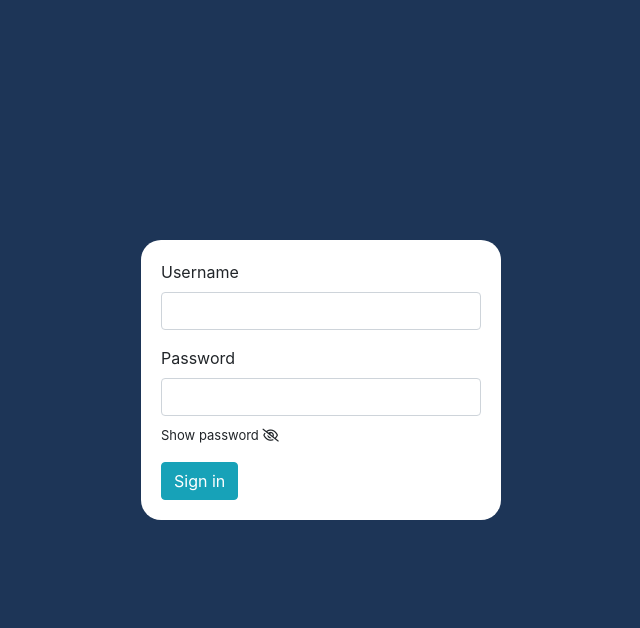
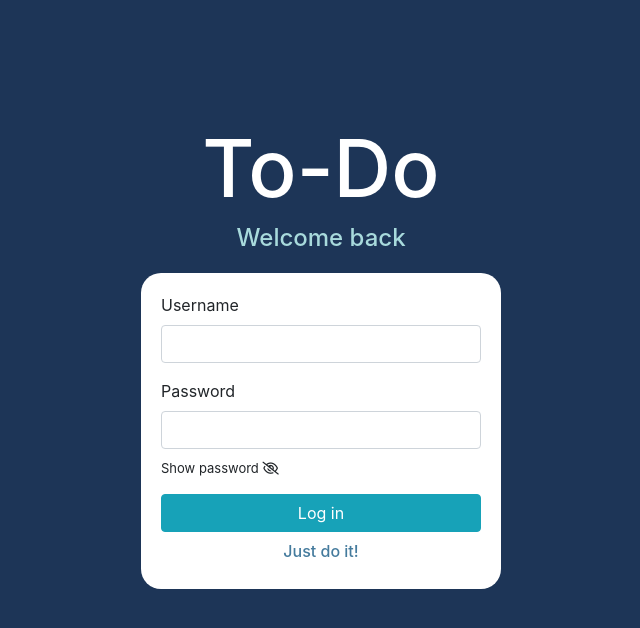
Before and after one commit to manujames/to-do, a plain HTML site: page index.html in a window 1280 px wide. Shown: the whole page, without its empty margins (319-959 px from the left). Drawn offline with nearby package versions, Linux system fonts and the light colour scheme.

Commit message:
Partial: Basic design and functions

```diff
--- a/css/style.css
+++ b/css/style.css
@@ -16,14 +16,30 @@ body{
 
 .login{
     max-width: 400px;
-    margin: 30vh auto;
+    margin: 15vh auto;
+}
+
+.login h1{
+    color: #FFFFFF;
+    font-size: 80px;
+    text-align: center;
+}
+
+.login h4{
+    color: #a8dadc;
+    text-align: center;
+}
+
+.login h6{
+    padding-top: 10px;
+    color: #457b9d;
+    text-align: center;
 }
 
 #loginValidationMessage{
     font-size: small;
     margin: 1px;
     color: #dc3545;
-
 }
 
 #toggle-pwd{
@@ -35,6 +51,12 @@ body{
     margin-top: 15vh;
     height: 80vh;
 }
+
+.tasks h2{
+    text-align: center;
+    color: #1D3557;
+}
+
 .pending-tasks{
     width: 60vw;
     height: 60vh;
--- a/index.html
+++ b/index.html
@@ -18,7 +18,10 @@
 
 <body>
     <div class="container-fluid">
+        <!-- Login -->
         <div class="login">
+            <h1>To-Do</h1>
+            <h4>Welcome back</h4>
             <div class="box">
                 <form>
                     <div class="form-group">
@@ -31,8 +34,9 @@
                         <p id="loginValidationMessage"></p>
                         <p id="toggle-pwd" toggleStat="hide" onclick='togglePassword(this);'>Show password <i class="far fa-eye-slash"></i></p>
                     </div>
-                    <button type="button" class="btn btn-info" onclick="return validateLogin();">Sign in</button>
+                    <button type="button" class="btn btn-info btn-block" onclick="return validateLogin();">Log in</button>
                 </form>
+                <h6>Just do it!</h6>
             </div>
         </div>
         <!-- /Login -->
@@ -40,11 +44,11 @@
         <!-- Tasks -->
         <div class="row d-flex-inline justify-content-around flex-md-row tasks" hidden>
             <div class="box">
-                <h4>Things to do...</h4>
+                <h2>Things to do...</h2>
                 <div class="pending-tasks overflow-auto"></div>
             </div>
             <div class="box">
-                <h4>Already done!</h4>
+                <h2>Already done!</h2>
                 <div class="completed-tasks overflow-auto"></div>
             </div>
         </div>
--- a/scripts/todo.js
+++ b/scripts/todo.js
@@ -97,7 +97,8 @@ function displayCompletedTasks(){
     let htmlContent = "<table class='table table-borderless table-hover'>";
     for(let i in completedTasks){
         htmlContent += "<tr>";
-        htmlContent += `<td class="text-truncate" style="max-width: 15vw">${(completedTasks[i].title)}</td>`;
+        htmlContent += `<td class="text-truncate" style="max-width: 15vw"><input type="checkbox" checked disabled=true">`;
+        htmlContent += ` <s>${(completedTasks[i].title)}</s></td>`;
         htmlContent += "</tr>";
     }
     htmlContent += "</table>";
```
